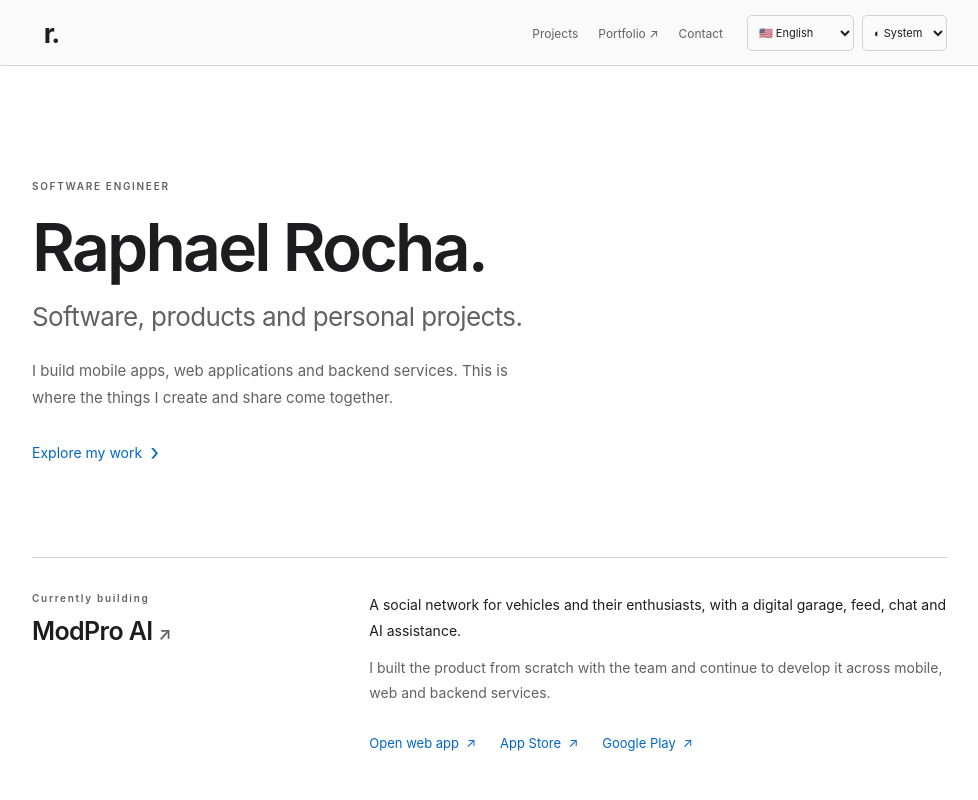
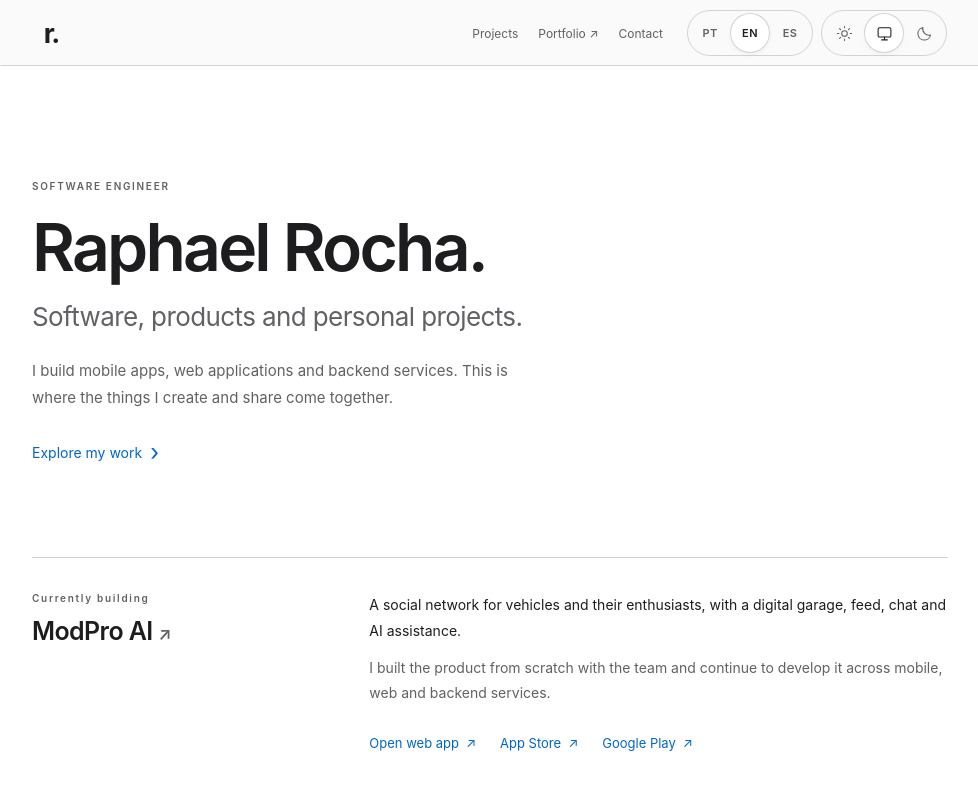
Before and after one commit to RaphaelSR/raphael-home, a React (Vite) app: page /home/en/ in a window 1280 px wide. Shown: the top 800 px of the page, without its empty margins (150-1128 px from the left). Built offline with nearby package versions, Linux system fonts and the light colour scheme.

Commit message:
feat: add animated header preference controls

```diff
--- a/src/App.jsx
+++ b/src/App.jsx
@@ -116,27 +116,70 @@ function Header({
           </a>
         </nav>
         <div className="preferences">
-          <label>
-            <span className="sr-only">{t.language}</span>
-            <select
-              value={language}
-              onChange={(e) => changeLanguage(e.target.value)}
-            >
-              {Object.entries(languages).map(([value, label]) => (
-                <option key={value} value={value}>
-                  {label}
-                </option>
-              ))}
-            </select>
-          </label>
-          <label>
-            <span className="sr-only">{t.theme}</span>
-            <select value={theme} onChange={(e) => changeTheme(e.target.value)}>
-              <option value="system">◐ {t.system}</option>
-              <option value="light">☀ {t.light}</option>
-              <option value="dark">☾ {t.dark}</option>
-            </select>
-          </label>
+          <fieldset
+            className="preference-control language-control"
+            style={{ "--selection": Object.keys(languages).indexOf(language) }}
+          >
+            <legend className="sr-only">{t.language}</legend>
+            <span className="preference-highlight" aria-hidden="true" />
+            {Object.entries(languages).map(([value, label]) => (
+              <label key={value} title={label}>
+                <input
+                  type="radio"
+                  name="language"
+                  value={value}
+                  checked={language === value}
+                  onChange={() => changeLanguage(value)}
+                  aria-label={`${value.toUpperCase()} — ${label}`}
+                />
+                <span>{value.toUpperCase()}</span>
+              </label>
+            ))}
+          </fieldset>
+          <fieldset
+            className="preference-control theme-control"
+            style={{
+              "--selection": ["light", "system", "dark"].indexOf(theme),
+            }}
+          >
+            <legend className="sr-only">{t.theme}</legend>
+            <span className="preference-highlight" aria-hidden="true" />
+            {["light", "system", "dark"].map((value) => (
+              <label key={value} title={t[value]}>
+                <input
+                  type="radio"
+                  name="theme"
+                  value={value}
+                  checked={theme === value}
+                  onChange={() => changeTheme(value)}
+                  aria-label={t[value]}
+                />
+                <svg
+                  viewBox="0 0 24 24"
+                  fill="none"
+                  stroke="currentColor"
+                  strokeWidth="1.5"
+                  strokeLinecap="round"
+                  strokeLinejoin="round"
+                  aria-hidden="true"
+                >
+                  {value === "light" ? (
+                    <>
+                      <circle cx="12" cy="12" r="4" />
+                      <path d="M12 2v2m0 16v2M2 12h2m16 0h2M5 5l1.5 1.5m11 11L19 19M5 19l1.5-1.5m11-11L19 5" />
+                    </>
+                  ) : value === "dark" ? (
+                    <path d="M20.5 14.3A9 9 0 0 1 9.7 3.5a9 9 0 1 0 10.8 10.8Z" />
+                  ) : (
+                    <>
+                      <rect x="3" y="4" width="18" height="13" rx="2" />
+                      <path d="M8 21h8m-4-4v4" />
+                    </>
+                  )}
+                </svg>
+              </label>
+            ))}
+          </fieldset>
         </div>
         <span
           className="scroll-progress"
--- a/src/style.css
+++ b/src/style.css
@@ -421,26 +421,78 @@ footer > span {
   gap: 8px;
   align-items: center;
 }
-.preferences select {
-  font:
-    11px -apple-system,
-    BlinkMacSystemFont,
-    "Helvetica Neue",
-    Arial,
-    sans-serif;
-  color: var(--text);
-  background: var(--subtle);
+.preference-control {
+  position: relative;
+  display: grid;
+  grid-template-columns: repeat(3, 40px);
+  padding: 2px;
+  margin: 0;
+  min-width: 0;
   border: 1px solid var(--line);
-  border-radius: 5px;
-  min-height: 36px;
-  max-width: 145px;
-  padding: 7px;
+  border-radius: 999px;
+  background: color-mix(in srgb, var(--subtle) 70%, transparent);
+  backdrop-filter: blur(16px) saturate(1.2);
+  -webkit-backdrop-filter: blur(16px) saturate(1.2);
+}
+.preference-highlight {
+  position: absolute;
+  top: 2px;
+  left: 2px;
+  width: 40px;
+  height: 40px;
+  border-radius: 999px;
+  background: var(--bg);
+  box-shadow:
+    inset 0 0 0 1px var(--line),
+    0 2px 5px #0000000a;
+  transform: translateX(calc(var(--selection) * 100%));
+  transition: transform 320ms cubic-bezier(0.22, 1, 0.36, 1);
+  pointer-events: none;
+}
+.preference-control label {
+  position: relative;
+  display: grid;
+  place-items: center;
+  height: 40px;
+  color: var(--muted);
+  cursor: pointer;
+  border-radius: 999px;
+  font-size: 11px;
+  font-weight: 600;
+  letter-spacing: 0.04em;
+  transition: color 180ms;
+}
+.preference-control input {
+  position: absolute;
+  inset: 0;
+  width: 100%;
+  height: 100%;
+  opacity: 0;
+  margin: 0;
   cursor: pointer;
 }
-.preferences select:focus-visible,
+.preference-control label:has(input:checked),
+.preference-control label:hover {
+  color: var(--text);
+}
+.preference-control label:has(input:focus-visible),
 .discord:focus-visible {
   outline: 2px solid var(--link);
-  outline-offset: 4px;
+  outline-offset: 2px;
+}
+.preference-control svg {
+  width: 17px;
+  height: 17px;
+  pointer-events: none;
+}
+.preference-control label span {
+  pointer-events: none;
+}
+@media (prefers-reduced-motion: reduce) {
+  .preference-highlight,
+  .preference-control label {
+    transition: none;
+  }
 }
 .summary {
   max-width: 510px;
@@ -500,9 +552,6 @@ button {
     flex-basis: 100%;
     justify-content: flex-end;
     margin-top: 4px;
-  }
-  .preferences select {
-    min-height: 40px;
   }
   .header nav {
     gap: 16px;
@@ -637,7 +686,7 @@ html {
   opacity: 0.65;
 }
 .header a:focus-visible,
-.header select:focus-visible {
+.header input:focus-visible {
   outline-offset: 2px;
 }
 .back-top {
@@ -667,9 +716,6 @@ html {
     margin-top: 0;
     justify-content: flex-end;
   }
-  .header.is-compact .preferences select {
-    background: var(--panel);
-  }
   .header .home-mark {
     min-height: 40px;
   }
@@ -687,9 +733,6 @@ html {
   }
   .header .preferences {
     justify-content: flex-end;
-  }
-  .preferences select {
-    max-width: 140px;
   }
 }
 @media (prefers-reduced-motion: reduce) {
```
Also changed, not shown: 2 other files (tests, documents, lock files or other folders).
